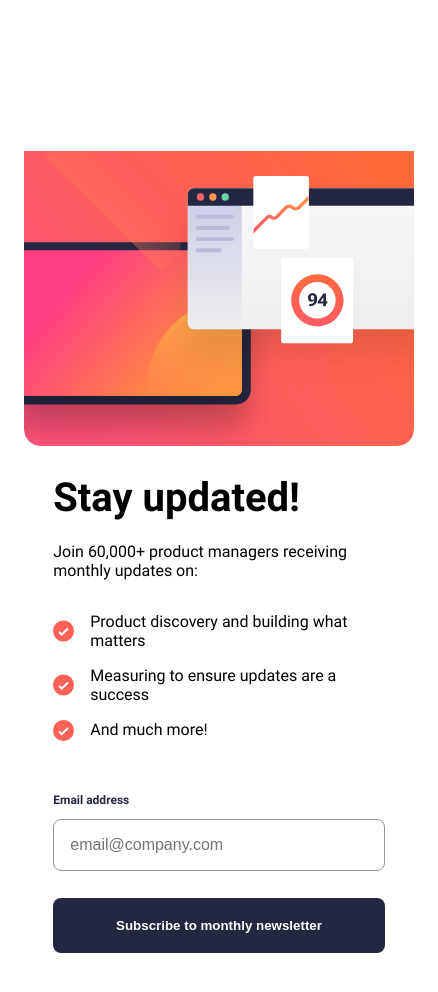
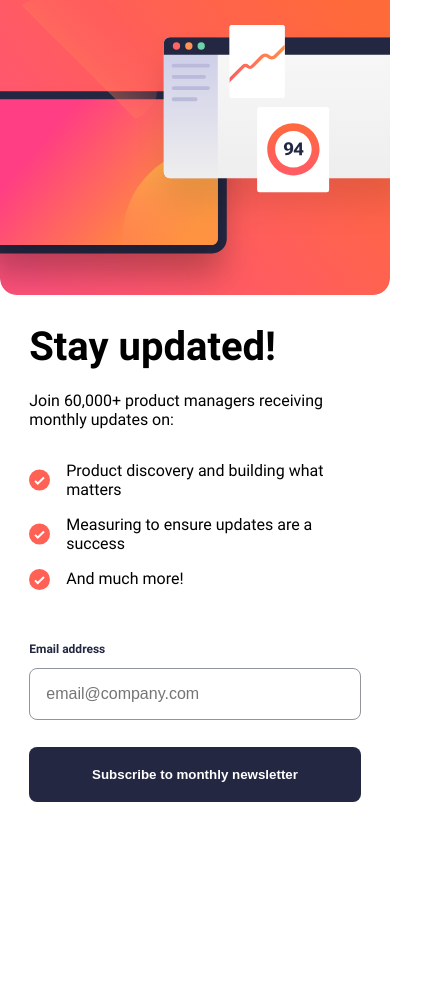
Before and after one commit to 987456987/newsletter-sign-up-react, a React (Vite) app: page / in a window 390 px wide. Shown: the top 992 px of the page, 438 px wide, since content can reach past the window. After the commit the page ends 844 px from the top, so only its background shows below. Built offline with nearby package versions, Linux system fonts and the light colour scheme.

Commit message:
main css fix

```diff
--- a/src/App.css
+++ b/src/App.css
@@ -206,9 +206,7 @@ button:hover {
     margin-bottom: 2em;
   }
 
-  .container{
-    flex-direction: column;
-
+  .main {
     max-width: none;
     max-height: none;
     min-width: 100vw;
@@ -219,6 +217,12 @@ button:hover {
     padding: 0;
   }
 
+  .container{
+    flex-direction: column;
+
+
+  }
+
   .form-container{
     max-width:85vw;
   }
```
